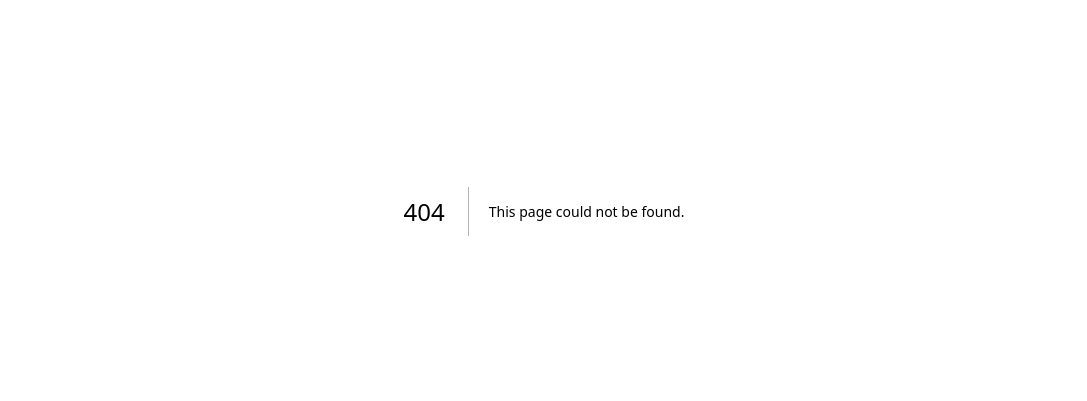
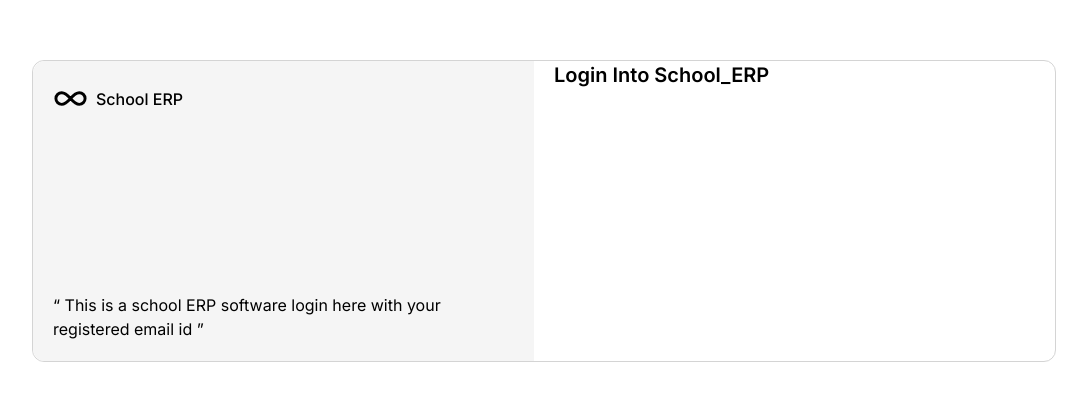
Before and after one commit to GauravJawalkar/School_ERP_Frontend, a Next.js app: page /login in a window 1280 px wide. Before the commit this address had no page. Shown: the part 189-590 px from the top of the page, without its empty margins (96-1183 px from the left). Built offline with nearby package versions, Linux system fonts and the light colour scheme.

Commit message:
Refactor global styles and layout; added login and signup pages with lucide-react icons. Building login Page

```diff
--- /dev/null
+++ b/app/(pages)/login/page.tsx
@@ -0,0 +1,26 @@
+import { Infinity } from "lucide-react"
+
+const LoginPage = () => {
+    return (
+        <section className="min-h-screen flex items-center justify-center antialiased flex-col max-w-5xl mx-auto">
+            <div className="grid grid-cols-2 gap-5 w-full rounded-xl border border-neutral-300  ">
+                <div className="bg-neutral-100 rounded-tl-xl rounded-bl-xl p-5 h-75 justify-between flex flex-col">
+                    <div className="flex items-center justify-start gap-2">
+                        <Infinity height={35} width={35} />
+                        <h1 className="font-medium">School ERP</h1>
+                    </div>
+                    <div>
+                        <q> This is a school ERP software login here with your registered email id </q>
+                    </div>
+                </div>
+                <div>
+                    <h1 className="text-xl font-semibold">
+                        Login Into School_ERP
+                    </h1>
+                </div>
+            </div>
+        </section>
+    )
+}
+
+export default LoginPage
--- /dev/null
+++ b/app/(pages)/signup/page.tsx
@@ -0,0 +1,8 @@
+
+const SignupPage = () => {
+    return (
+        <div>SignupPage</div>
+    )
+}
+
+export default SignupPage
--- a/app/globals.css
+++ b/app/globals.css
@@ -1,18 +1,16 @@
 @import "tailwindcss";
 
-:root {
-  --background: #F8FAFC;
-  --foreground: #171717;
+@theme {
+  --color-light-border: #e5e5e5;
 }
 
-@theme inline {
-  --color-background: var(--background);
-  --color-foreground: var(--foreground);
-  --font-sans: var(--font-geist-sans);
-  --font-mono: var(--font-geist-mono);
+* {
+  -webkit-font-smoothing: antialiased;
+  -moz-osx-font-smoothing: grayscale;
+  text-rendering: optimizeLegibility;
 }
 
-
 body {
-  font-family: Arial, Helvetica, sans-serif;
+  font-family: var(--font-inter);
+  font-feature-settings: "cv02", "cv03", "cv04", "cv11";
 }
--- a/app/layout.tsx
+++ b/app/layout.tsx
@@ -4,10 +4,9 @@ import "./globals.css";
 import ReactQueryProvider from "@/lib/providers/ReactQueryProvider";
 
 const inter = Inter({
-  subsets: ["latin"],
-  variable: "--font-inter",
-  display: "swap",
-});
+  subsets: ['latin'],
+  variable: '--font-inter',
+})
 
 export const metadata: Metadata = {
   title: "SCHOOL_ERP",
@@ -16,8 +15,8 @@ export const metadata: Metadata = {
 
 export default function RootLayout({ children }: Readonly<{ children: React.ReactNode }>) {
   return (
-    <html lang="en" className={inter.variable}>
-      <body className={`antialiased font-sans`}>
+    <html lang="en" className={`${inter.variable}`}>
+      <body className={`antialiased`}>
         <ReactQueryProvider>
           {children}
         </ReactQueryProvider>
--- a/package.json
+++ b/package.json
@@ -11,6 +11,7 @@
   "dependencies": {
     "@tanstack/react-query": "^5.90.19",
     "axios": "^1.13.2",
+    "lucide-react": "^0.562.0",
     "next": "16.1.3",
     "react": "19.2.3",
     "react-dom": "19.2.3",
```
Also changed, not shown: 1 other file (tests, documents, lock files or other folders).
